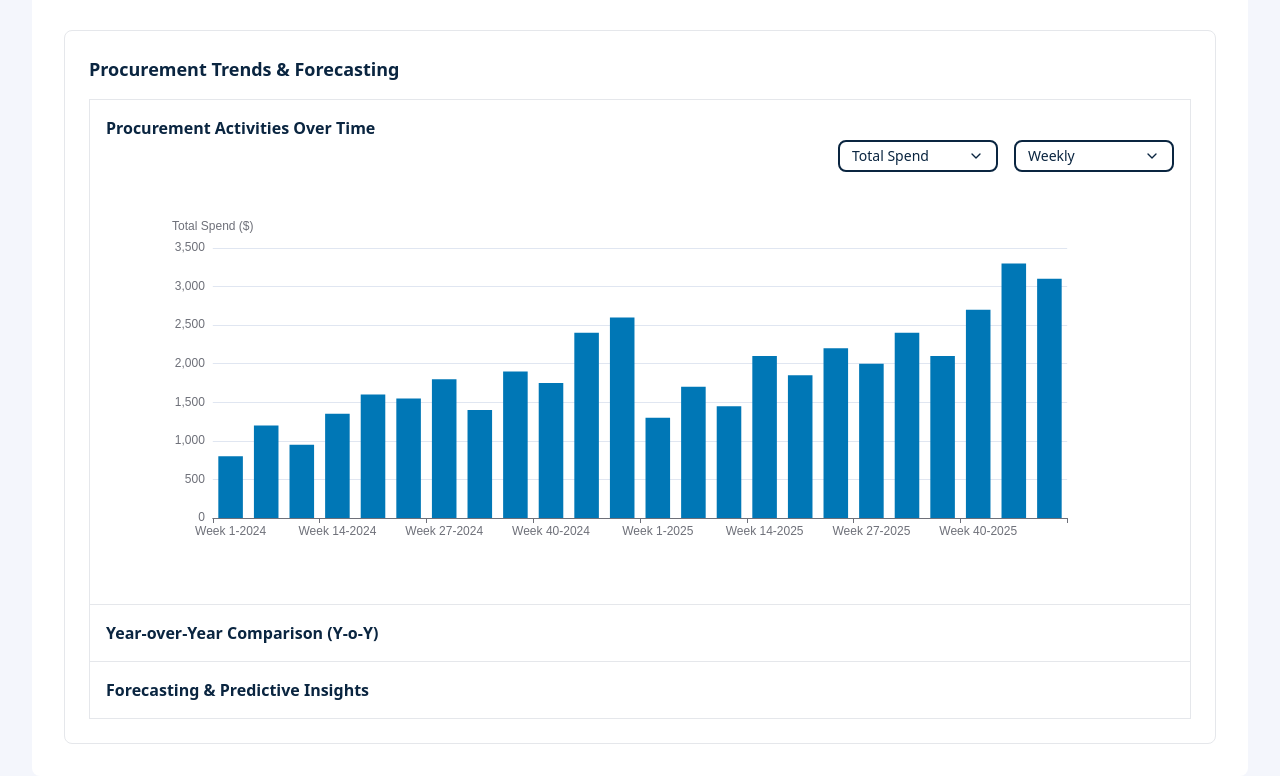
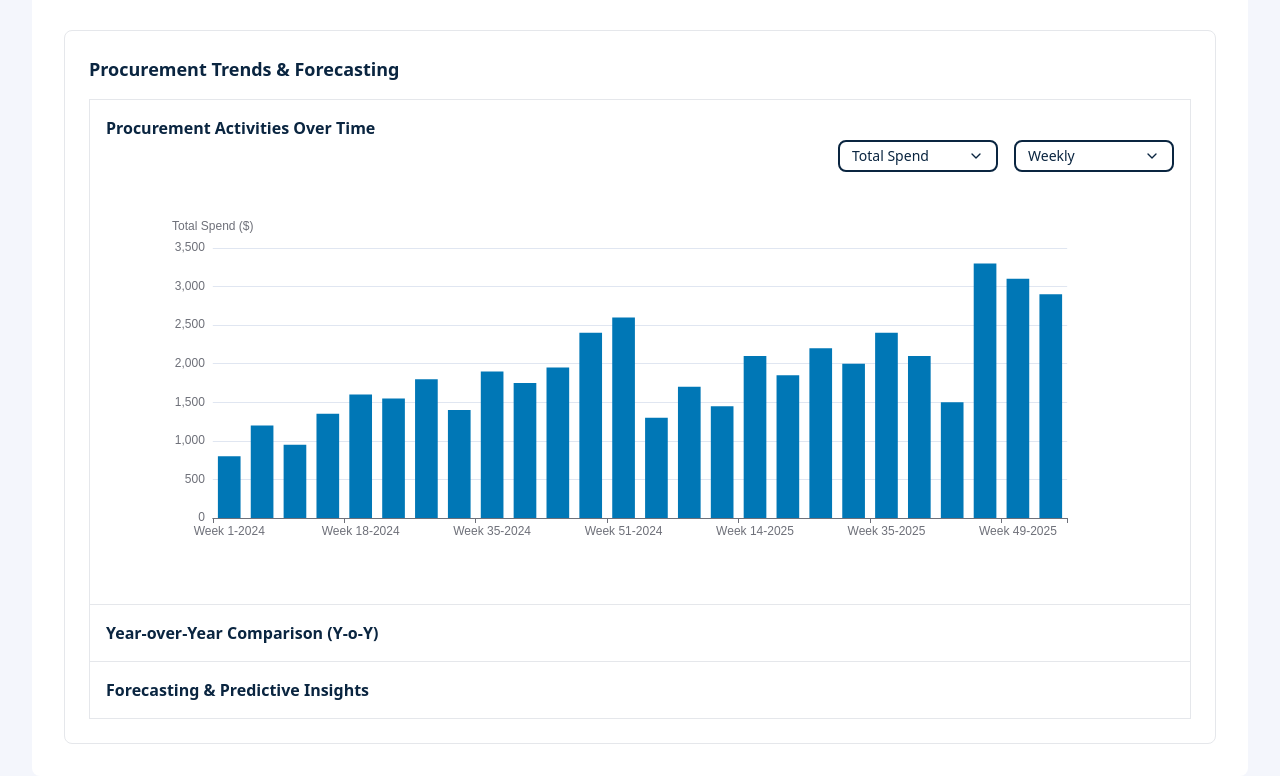
Before and after one commit to shermainesuah/ProcureScope, a React (Vite) app: page /dashboard in a window 1280 px wide. Shown: the part 780-1556 px from the top of the page. Built offline with nearby package versions, Linux system fonts and the light colour scheme.

Commit message:
Update data and tooltip for trendsovertime

```diff
--- a/src/components/forecasting/TrendsOverTime.tsx
+++ b/src/components/forecasting/TrendsOverTime.tsx
@@ -21,29 +21,31 @@ const xAxisViewOptions: Option[] = [
 const rawData = [
   { date: "2024-01-01", spend: 800, orders: 12 },
   { date: "2024-02-01", spend: 1200, orders: 18 },
-  { date: "2024-03-01", spend: 950, orders: 15 },
+  { date: "2024-02-28", spend: 950, orders: 15 },
   { date: "2024-04-01", spend: 1350, orders: 22 },
   { date: "2024-05-01", spend: 1600, orders: 28 },
-  { date: "2024-06-01", spend: 1550, orders: 25 },
+  { date: "2024-06-14", spend: 1550, orders: 25 },
   { date: "2024-07-01", spend: 1800, orders: 30 },
   { date: "2024-08-01", spend: 1400, orders: 24 },
   { date: "2024-09-01", spend: 1900, orders: 32 },
   { date: "2024-10-01", spend: 1750, orders: 29 },
-  { date: "2024-11-01", spend: 2400, orders: 40 },
-  { date: "2024-12-01", spend: 2600, orders: 45 },
+  { date: "2024-11-06", spend: 1950, orders: 35 },
+  { date: "2024-12-01", spend: 2400, orders: 40 },
+  { date: "2024-12-22", spend: 2600, orders: 45 },
 
   { date: "2025-01-01", spend: 1300, orders: 20 },
-  { date: "2025-02-01", spend: 1700, orders: 27 },
-  { date: "2025-03-01", spend: 1450, orders: 23 },
+  { date: "2025-01-15", spend: 1700, orders: 27 },
+  { date: "2025-03-07", spend: 1450, orders: 23 },
   { date: "2025-04-01", spend: 2100, orders: 35 },
   { date: "2025-05-01", spend: 1850, orders: 30 },
   { date: "2025-06-01", spend: 2200, orders: 38 },
   { date: "2025-07-01", spend: 2000, orders: 34 },
-  { date: "2025-08-01", spend: 2400, orders: 42 },
+  { date: "2025-08-28", spend: 2400, orders: 42 },
   { date: "2025-09-01", spend: 2100, orders: 37 },
-  { date: "2025-10-01", spend: 2700, orders: 50 },
-  { date: "2025-11-01", spend: 3300, orders: 65 },
+  { date: "2025-11-11", spend: 1500, orders: 30 },
+  { date: "2025-11-21", spend: 3300, orders: 65 },
   { date: "2025-12-01", spend: 3100, orders: 60 },
+  { date: "2025-12-20", spend: 2900, orders: 55 },
 ];
 
 const TrendsOverTime = () => {
@@ -99,13 +101,17 @@ const TrendsOverTime = () => {
             .map((p) => {
               let value = p.value;
               let desc = "";
-              if (selectedYAxis.value === "avgOrderValue") {
-                value = (Number(value) || 0).toFixed(2);
+              if (selectedYAxis.value === "totalSpend") {
+                value = `$${Number(value)}`;
+              } else if (selectedYAxis.value === "orderCount") {
+                value = `${value} units`;
+              } else if (selectedYAxis.value === "avgOrderValue") {
+                value = `$${(Number(value) || 0).toFixed(2)}`;
                 desc = "AOV measures the average amount spent per order.";
               }
-              return `<strong>${p.marker} ${p.seriesName}</strong>: ${value}${
-                desc && `<br/></br>${desc}`
-              }`;
+              return `<strong>${p.name}</strong><br/><strong>${
+                p.seriesName
+              }</strong>: ${value}${desc && `<br/></br>${desc}`}`;
             })
             .join("<br/>");
         },
```
